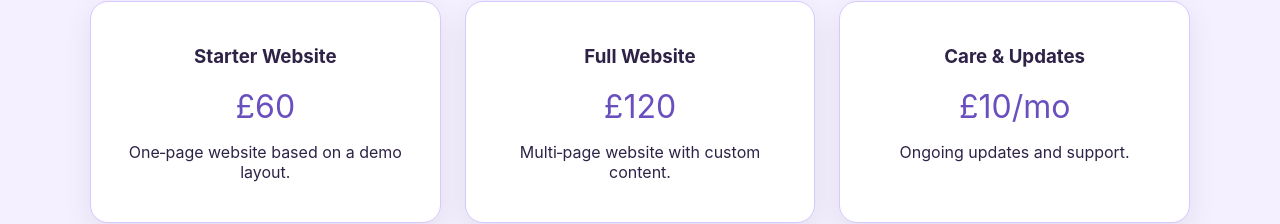
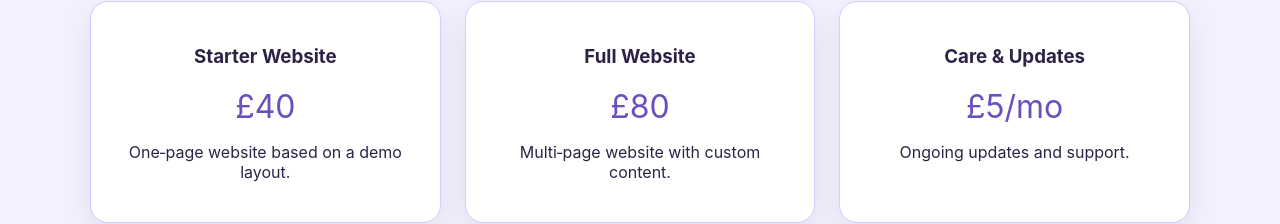
Before and after one commit to stevi0715/SGWebdesign, a plain HTML site: page index.html in a window 1280 px wide. Shown: the part 1783-2007 px from the top of the page. Drawn offline with Linux system fonts and the light colour scheme.

Commit message:
Update index.html

```diff
--- a/index.html
+++ b/index.html
@@ -112,19 +112,19 @@
         <div class="pricing-grid">
             <div class="price-card">
                 <h3>Starter Website</h3>
-                <p class="price">£60</p>
+                <p class="price">£40</p>
                 <p>One‑page website based on a demo layout.</p>
             </div>
 
             <div class="price-card">
                 <h3>Full Website</h3>
-                <p class="price">£120</p>
+                <p class="price">£80</p>
                 <p>Multi‑page website with custom content.</p>
             </div>
 
             <div class="price-card">
                 <h3>Care & Updates</h3>
-                <p class="price">£10/mo</p>
+                <p class="price">£5/mo</p>
                 <p>Ongoing updates and support.</p>
             </div>
         </div>
```
